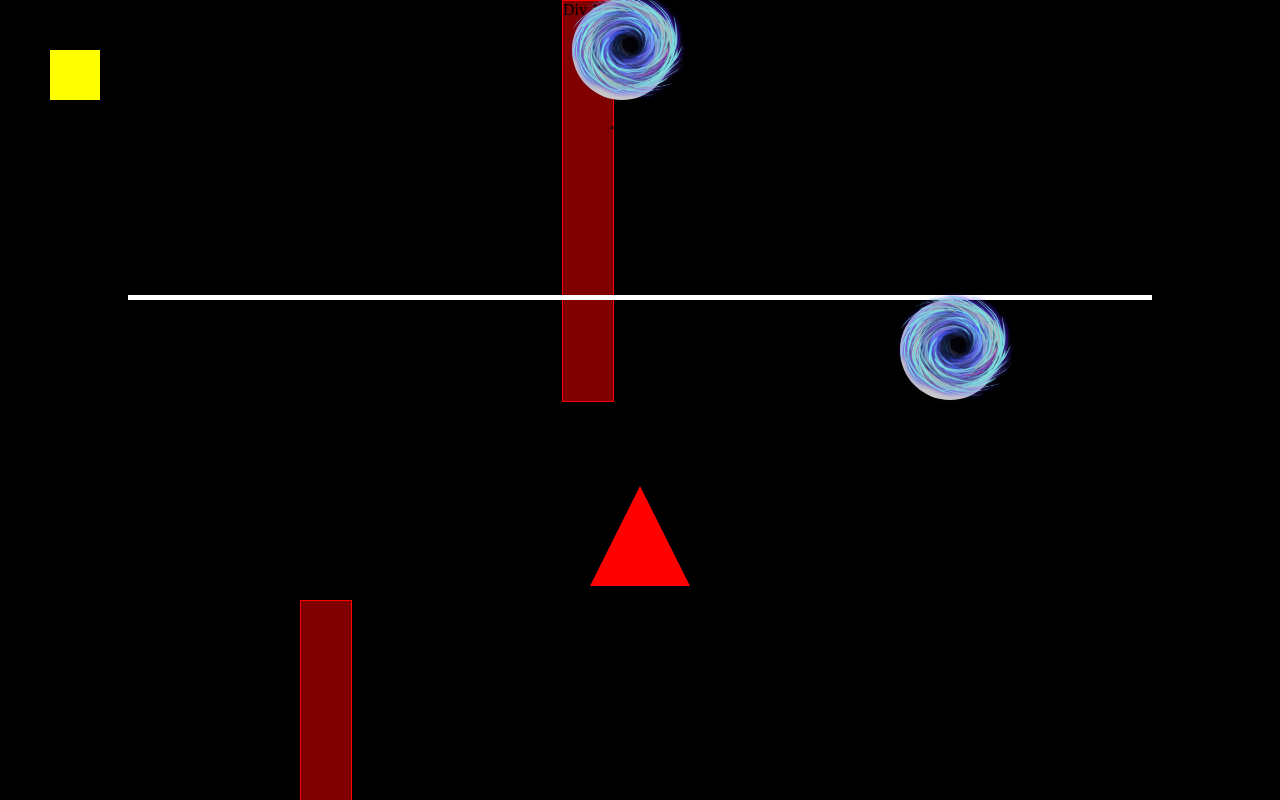
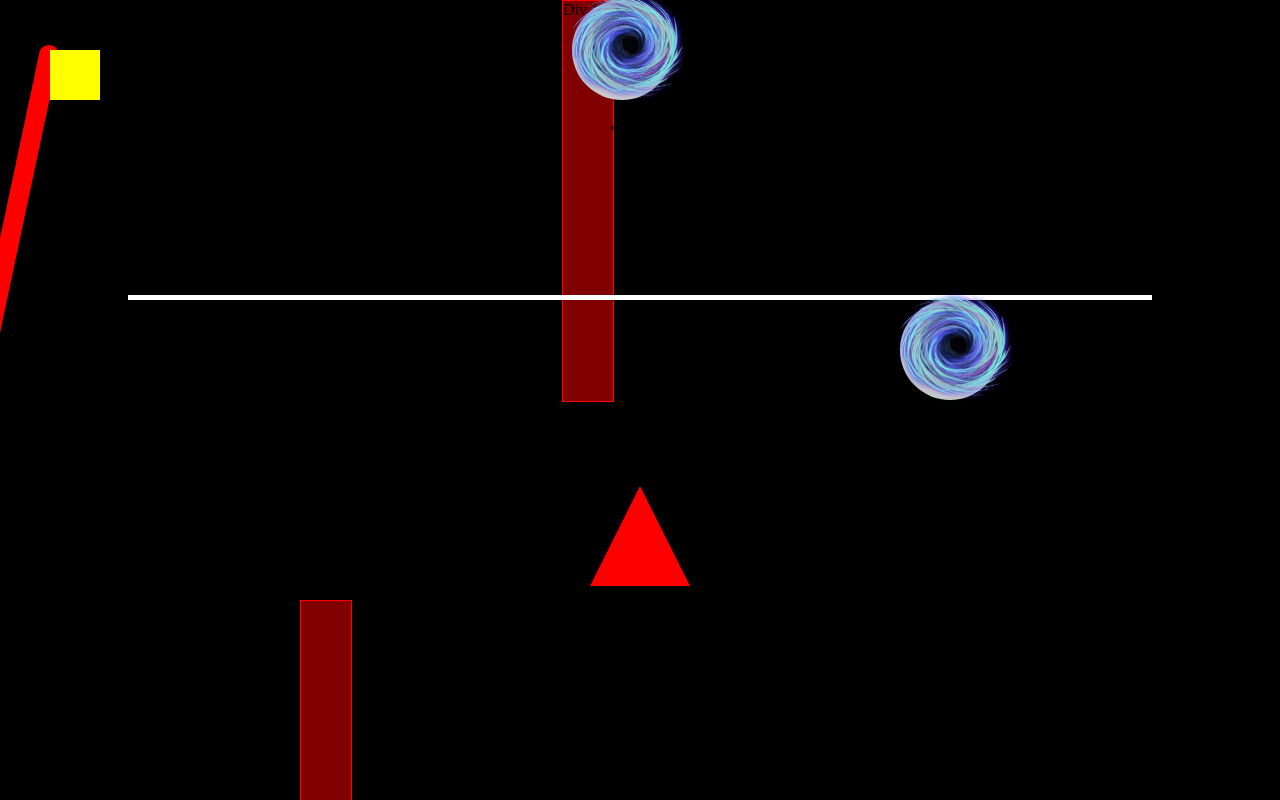
Before and after one commit to RahulMishra0722/Steins, a plain HTML site: page index.html in a window 1280 px wide. Drawn offline with Linux system fonts and the light colour scheme.

Commit message:
Fixed the game breaking chrome haha

```diff
--- a/index.html
+++ b/index.html
@@ -7,21 +7,20 @@
   <link rel="stylesheet" href="index.css">
 </head>
 <body>
+  <p>Mouse Position: <span id="position"></span></p>
   <div id="container" style="background-color: black; position: fixed; top: 0; left: 0; width: 100vw; height: 100vh; overflow: auto; scroll-behavior: smooth;">
     <canvas id="canvas" width="1800" height="900" style="background-color: black;"></canvas>
     <div  id="pipe1"  class="overlay" style="margin-left:40%;">Div 1</div>
     <div class="container">
       <div id="enemy" class="enemy"></div>
     </div>
-
    <div id="floor" class="floor"></div>
     <div id="pipe2"  class="overlay" style="left: 300px; top: 600px; ">  </div>
-
     <div id="portal" class="portal" style="left:-10%; top:0%"><img style="height: 170px; width: 170px;"src="/js/portal.png" alt="Teleportation Portal"></div>
     <div id="portal_exit" class="portal" style="left:200px; top:300px"><img style="height: 170px; width: 170px;" src="/js/portal.png" alt="Teleportation Portal"></div>
   </div>
-
   <script type="module" src="js/flappy_bird.js"></script>
 <script type="module" src="js/common/TARRET.js"></script>
+<script type="module" src="js/common/gun.js"></script>
 </body>
 </html>
--- a/js/common/TARRET.js
+++ b/js/common/TARRET.js
@@ -1,72 +1,59 @@
 let canvas = document.getElementById("canvas");
 let ctx = canvas.getContext("2d");
+let turret = document.getElementById("enemy");
 
-let bullets = {
-    x: [],
-    y: []
-};
+let bullets = [];
 
-function updateBirdPosition(newX, newY) {
-    let enemy = document.getElementById("enemy");
-    let rect_enemy = enemy.getBoundingClientRect();
-    let rect_enemy_x = rect_enemy.left;
-    let rect_enemy_y = rect_enemy.top;
-    let rect_enemy_width = rect_enemy.width;
-    let rect_enemy_height = rect_enemy.height;
-    let container = document.getElementById("container");
+// Function to calculate the angle between two points
+function calculateAngle(playerX, playerY, turretX, turretY) {
+    let deltaX = turretX - playerX;
+    let deltaY = turretY - playerY;
+    let angle = Math.atan2(deltaY, deltaX) * (180 / Math.PI);
+    return (angle < 0) ? angle + 360 : angle;
+}
 
-    let bird = {
-        x: 50,
-        y: 50,
-        width: 50,
-        height: 50,
-        vx: 0,
-        vy: 0
-    };
+function launchBullet(playerX, playerY, angle) {
+    let speed = 5; // Adjust the speed as needed
+    let velocityX = Math.cos(angle) * speed;
+    let velocityY = Math.sin(angle) * speed;
+    bullets.push({ x: playerX, y: playerY, vx: velocityX, vy: velocityY });
+}
 
-    class CalculateDistanceFromRectangles {
-        constructor(birdX, birdY, rectX, rectY, rectWidth, rectHeight) {
-            this.pointX = birdX + bird.width / 2;
-            this.pointY = birdY + bird.height / 2;
-            this.rectCenterX = rectX + rectWidth / 2;
-            this.rectCenterY = rectY + rectHeight / 2;
-            this.rectWidth = rectWidth;
-            this.rectHeight = rectHeight;
-        }
+function updateBullets() {
+    for (let i = 0; i < bullets.length; i++) {
+        bullets[i].x += bullets[i].vx;
+        bullets[i].y += bullets[i].vy;
+    }
+}
 
-        calculateDistance() {
-            const dx = Math.abs(this.pointX - this.rectCenterX) - this.rectWidth / 2;
-            const dy = Math.abs(this.pointY - this.rectCenterY) - this.rectHeight / 2;
-            return Math.sqrt(Math.max(dx, 0) ** 2 + Math.max(dy, 0) ** 2);
-        }
-    }
-
-    let distance_from_enemy = new CalculateDistanceFromRectangles(newX, newY, rect_enemy_x, rect_enemy_y, rect_enemy_width, rect_enemy_height);
-    let dist = distance_from_enemy.calculateDistance();
-
-    if (dist <= 500) {
-        follow(newX, newY);
-    } else {
-        bullets.x = [];
-        bullets.y = [];
-    }
-
-    function follow(newX, newY) {
-        bullets.x.push(newX);
-        bullets.y.push(newY);
-    }
-
-    // Clear canvas
-    ctx.clearRect(0, 0, canvas.width, canvas.height);
-
-    // Draw bullets
-    for (let i = 0; i < bullets.x.length; i++) {
+function drawBullets() {
+    for (let i = 0; i < bullets.length; i++) {
         ctx.beginPath();
-        ctx.arc(bullets.x[i], bullets.y[i], 10, 0, Math.PI * 2);
-        ctx.fillStyle = "white";
+        ctx.arc(bullets[i].x, bullets[i].y, 10, 0, Math.PI * 2);
+        ctx.fillStyle = "red"; // Set the color of the bullets
         ctx.fill();
         ctx.closePath();
     }
 }
 
+function updateBirdPosition(newX, newY) {
+    // Calculate angle between bird and turret
+    let turretRect = turret.getBoundingClientRect();
+    let turretX = turretRect.left + turretRect.width / 2;
+    let turretY = turretRect.top + turretRect.height / 2;
+    let angle = calculateAngle(newX, newY, turretX, turretY);
+
+    // Launch bullet towards the turret
+    launchBullet(newX, newY, angle);
+
+    // Update bullets positions
+    updateBullets();
+
+    // Clear the canvas
+    ctx.clearRect(0, 0, canvas.width, canvas.height);
+
+    // Draw bullets
+    drawBullets();
+}
+
 export { updateBirdPosition };
--- /dev/null
+++ b/js/common/gun.js
@@ -0,0 +1,40 @@
+// Add your JavaScript code here
+let canvas = document.getElementById("canvas");
+let ctx = canvas.getContext('2d');
+
+let triangle = document.getElementById("enemy");
+let rect_triangle = triangle.getBoundingClientRect();
+let rect_triangle_x = rect_triangle.left;
+let rect_triangle_y = rect_triangle.top;
+
+let calculateAngle = (Mouse_x, Mouse_y, rect_triangle_x, rect_triangle_y) => {
+    let dx = Mouse_x - rect_triangle_x;
+    let dy = Mouse_y - rect_triangle_y;
+
+    let theta = Math.atan2(dx, dy) * (180 / Math.PI * 2);
+    return (theta < 0) ? theta + 360 : theta;
+}
+
+let draw_a_line = (start_Pos_x, start_Pos_y, angle) => {
+    let length = 100;
+    let x1 = start_Pos_x + length * Math.cos(angle * Math.PI / 180);
+    let y2 = start_Pos_y + length * Math.sin(angle * Math.PI / 180);
+
+    ctx.beginPath();
+    ctx.strokeStyle = "red"; // Set the color of the line
+    ctx.moveTo(start_Pos_x, start_Pos_y);
+    ctx.lineTo(x1, y2);
+    ctx.stroke();
+}
+
+let angle_from_mouse = (event) => {
+    let rect = canvas.getBoundingClientRect(); // Get canvas position
+    let Mouse_x = event.clientX - rect.left;
+    let Mouse_y = event.clientY - rect.top;
+    console.log(Mouse_x);
+    console.log(Mouse_y);
+    let angle = calculateAngle(Mouse_x, Mouse_y, rect_triangle_x, rect_triangle_y);
+    draw_a_line(Mouse_x, Mouse_y, angle);
+}
+
+document.addEventListener('mousemove', angle_from_mouse);
--- a/js/flappy_bird.js
+++ b/js/flappy_bird.js
@@ -72,7 +72,7 @@ let rect_floor_x = rect_floor.left
 let rect_floor_y = rect_floor.top;
 let rect_floor_width = rect_floor.width
 let rect_floor_hight = rect_floor.height
-let is_not_touching = false;
+
 
 let is_Around_Terrret = false
 
@@ -130,10 +130,7 @@ class CalculateDistanceFromPortal {
 }
 const update = () => {
     ctx.clearRect(0, 0, canvas.width, canvas.height);
-    if (bird.y + 50 >= canvas.height) {
-        bird.y = 0; // Resetting the bird's position
-        return;
-    }
+
 
     updateBirdPosition(bird.x, bird.y);
     bird.x += bird.vx;
```
